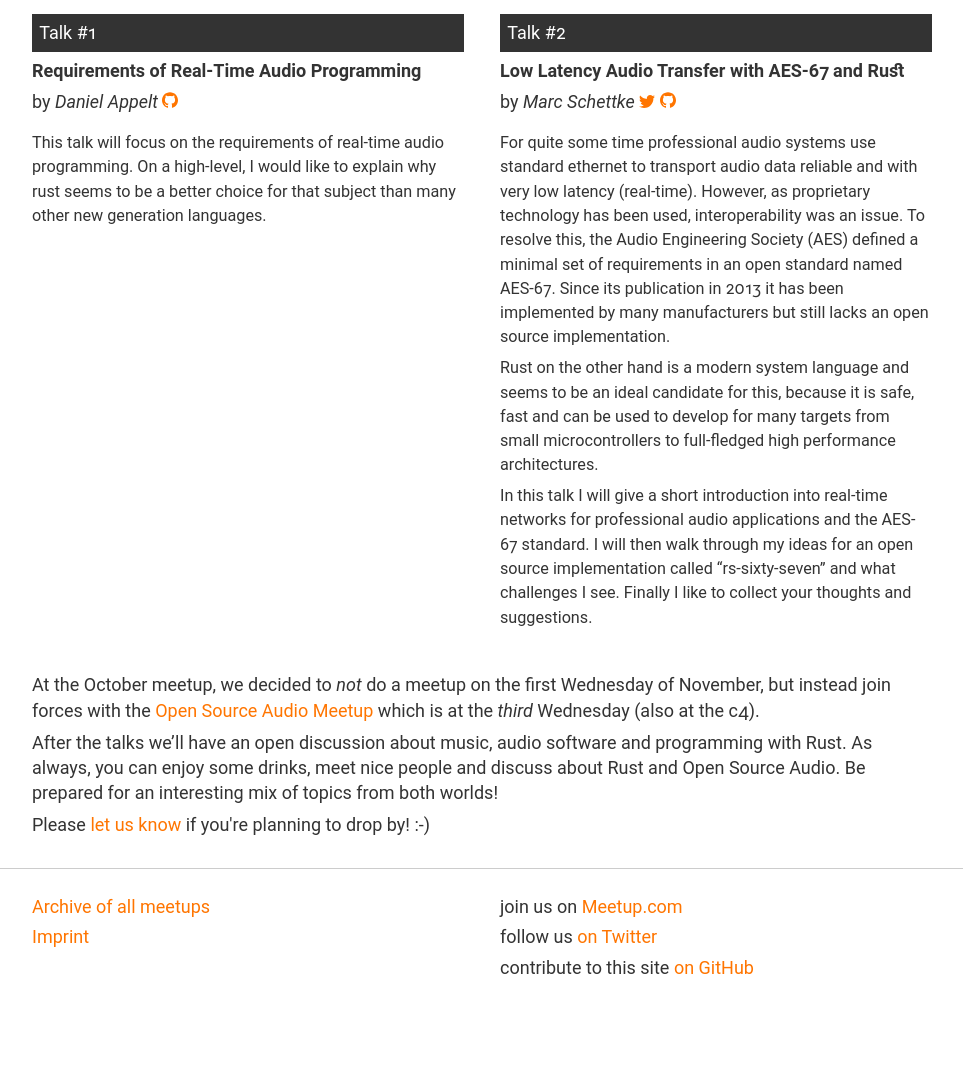
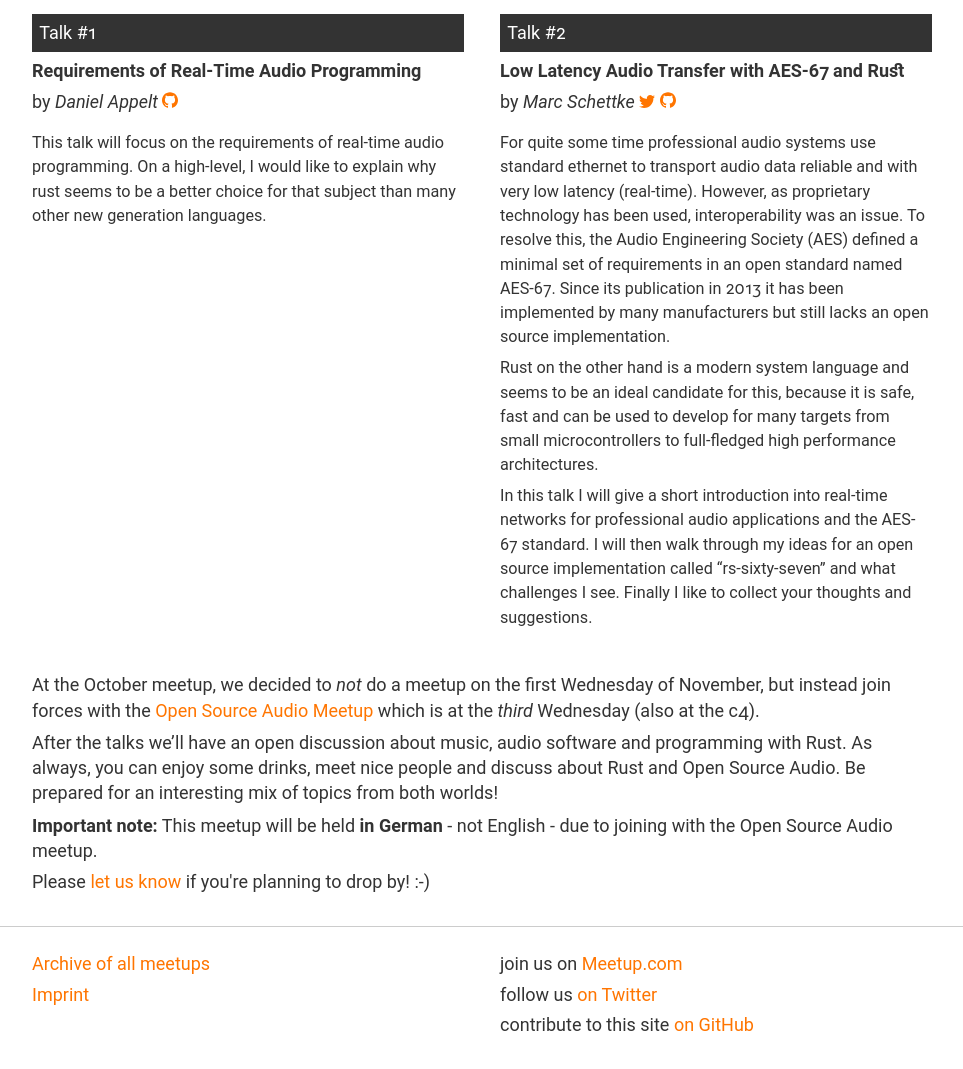
Before and after one commit to Rustaceans/rust-cologne, a Jekyll site: the page built from _posts/2016-11-16-audio-meetup.md, in a window 1280 px wide, cut to the strip 552-1621 px from the top of the page. Shown: the whole strip, without its empty margins (158-1121 px from the left). Built offline with Jekyll 4.4.1, drawn with Linux system fonts in a browser that asks for light colours; before the commit the page ends 1564 px from its top, so only the background shows below that.

Commit message:
2016-11: in German

```diff
--- a/_posts/2016-11-16-audio-meetup.md
+++ b/_posts/2016-11-16-audio-meetup.md
@@ -35,3 +35,5 @@ talks:
 At the October meetup, we decided to _not_ do a meetup on the first Wednesday of November, but instead join forces with the [Open Source Audio Meetup](http://cologne.linuxaudio.org/doku.php) which is at the _third_ Wednesday (also at the c4).
 
 After the talks we'll have an open discussion about music, audio software and programming with Rust. As always, you can enjoy some drinks, meet nice people and discuss about Rust and Open Source Audio. Be prepared for an interesting mix of topics from both worlds!
+
+**Important note:** This meetup will be held **in German** - not English - due to joining with the Open Source Audio meetup.
```
